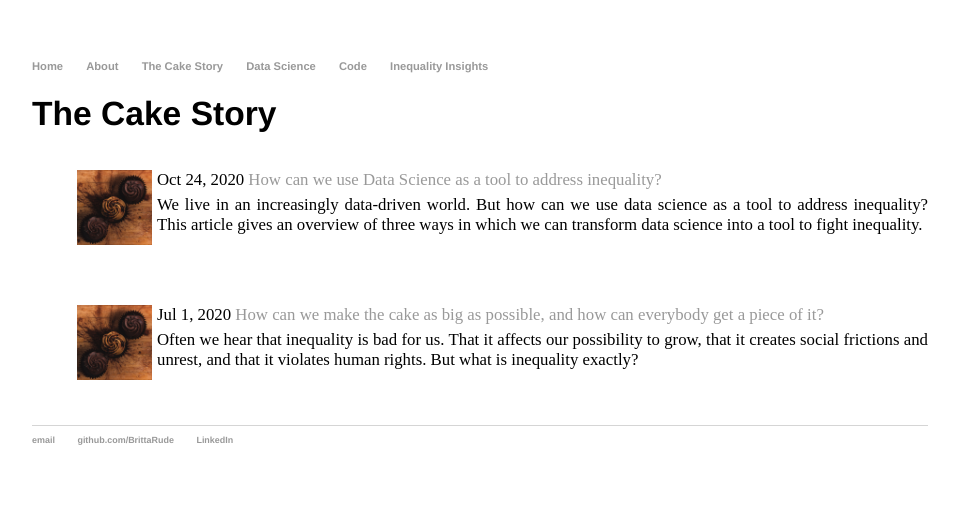
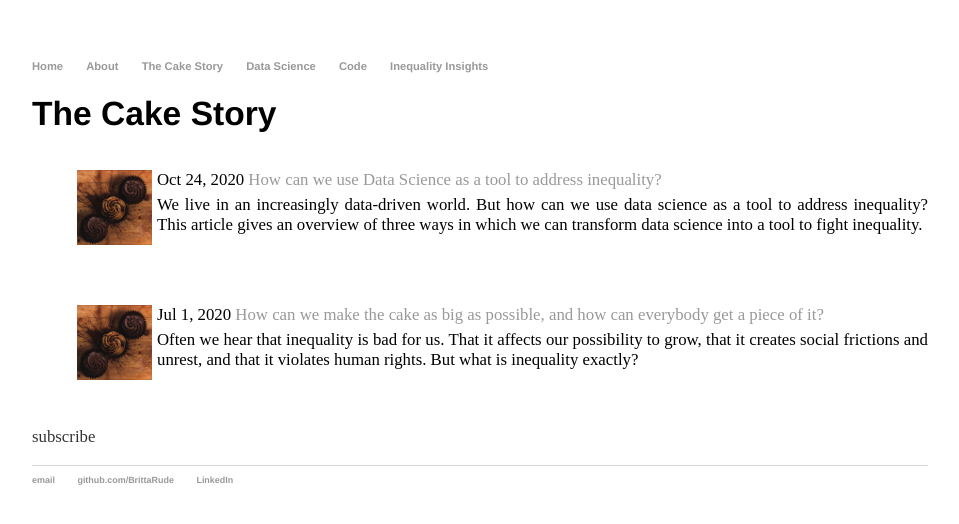
Before and after one commit to BrittaRude/BrittaRude.github.io, a Jekyll site: the page built from thecakestory/index.html, in a window 1280 px wide. Shown: the top 524 px of the page, without its empty margins (160-1119 px from the left). Built offline with Jekyll 4.4.1, drawn with Linux system fonts in a browser that asks for light colours.

Commit message:
Update index.html

```diff
--- a/thecakestory/index.html
+++ b/thecakestory/index.html
@@ -15,3 +15,5 @@ title: The Cake Story
 		</li>
 	</ul>
 	{% endfor %}
+
+<p class="rss-subscribe">subscribe <a href="/thecakestory/atom.xml" via RSS </a>
```
